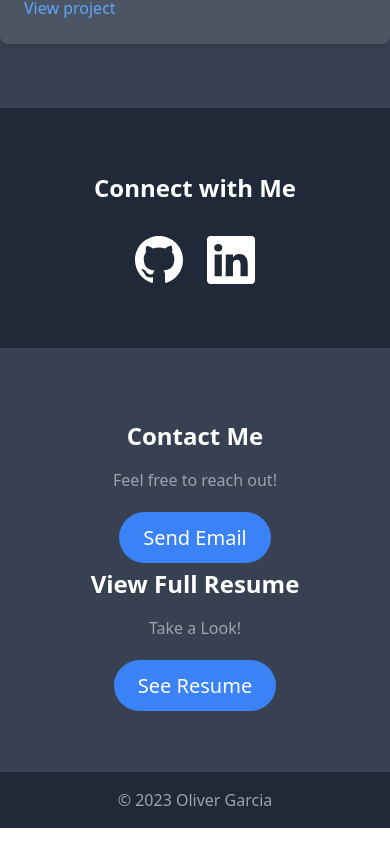
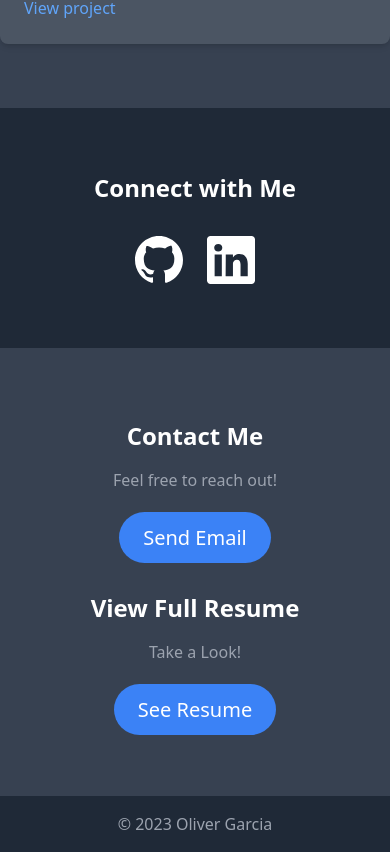
Before and after one commit to Oli-G33/Portfolio, a React (Vite) app: page / in a window 390 px wide. Shown: the part 2594-3446 px from the top of the page. Before the commit the page ends 3422 px from the top, so only its background shows below. Built offline with nearby package versions, Linux system fonts and the light colour scheme.

Commit message:
Margin change to See Resume

```diff
--- a/package.json
+++ b/package.json
@@ -4,7 +4,7 @@
   "version": "0.0.0",
   "type": "module",
   "scripts": {
-    "dev": "vite",
+    "start": "vite",
     "build": "vite build",
     "lint": "eslint . --ext js,jsx --report-unused-disable-directives --max-warnings 0",
     "preview": "vite preview"
--- a/src/App.jsx
+++ b/src/App.jsx
@@ -178,7 +178,7 @@ const App = () => {
             </a>
           </div>
 
-          <div className="mx-8 my-2 text-center">
+          <div className="mx-8 my-2 mt-8 text-center md:mt-2">
             <h2 className="mb-4 text-2xl font-semibold">View Full Resume</h2>
             <p className="mb-8 text-gray-400">Take a Look!</p>
             <a
```
